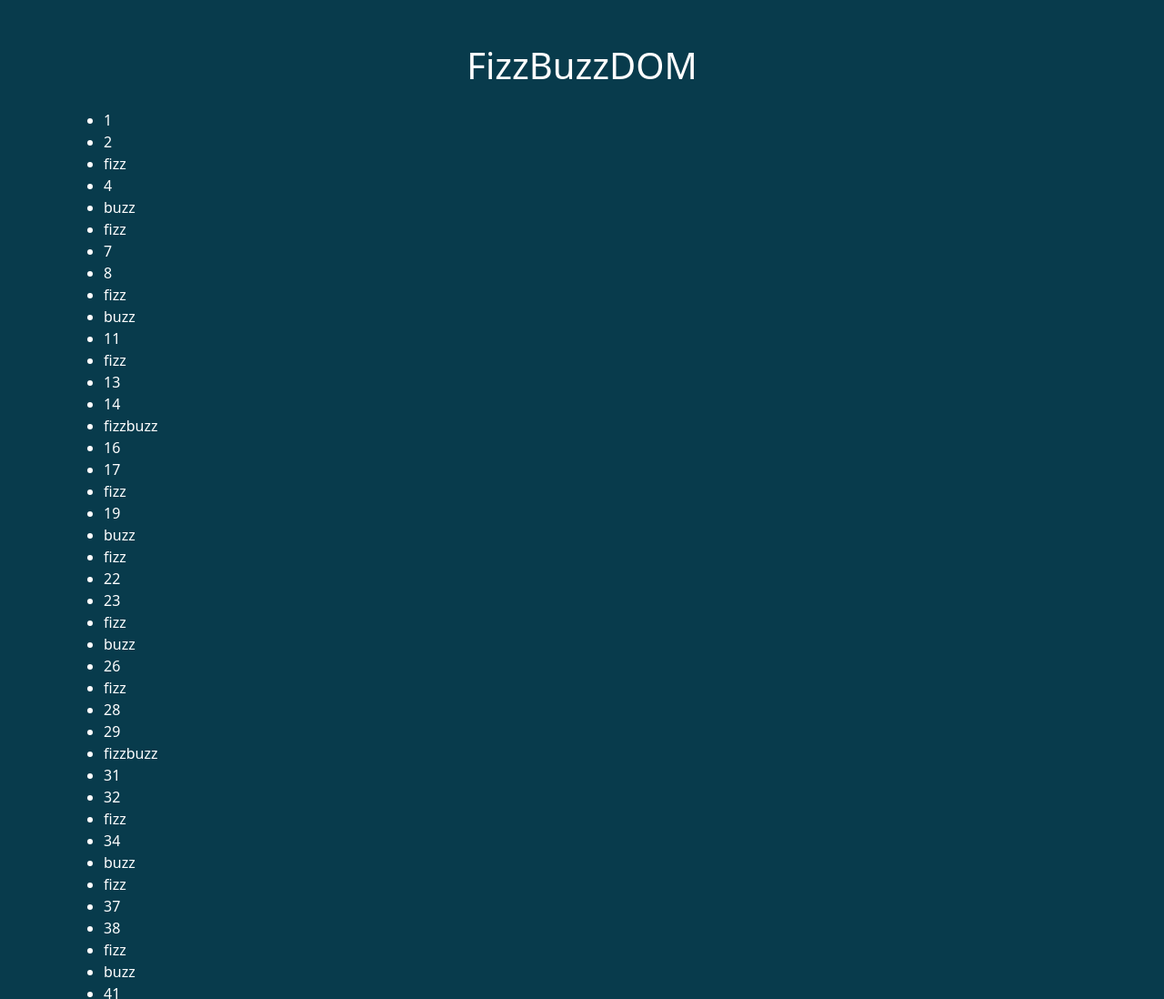
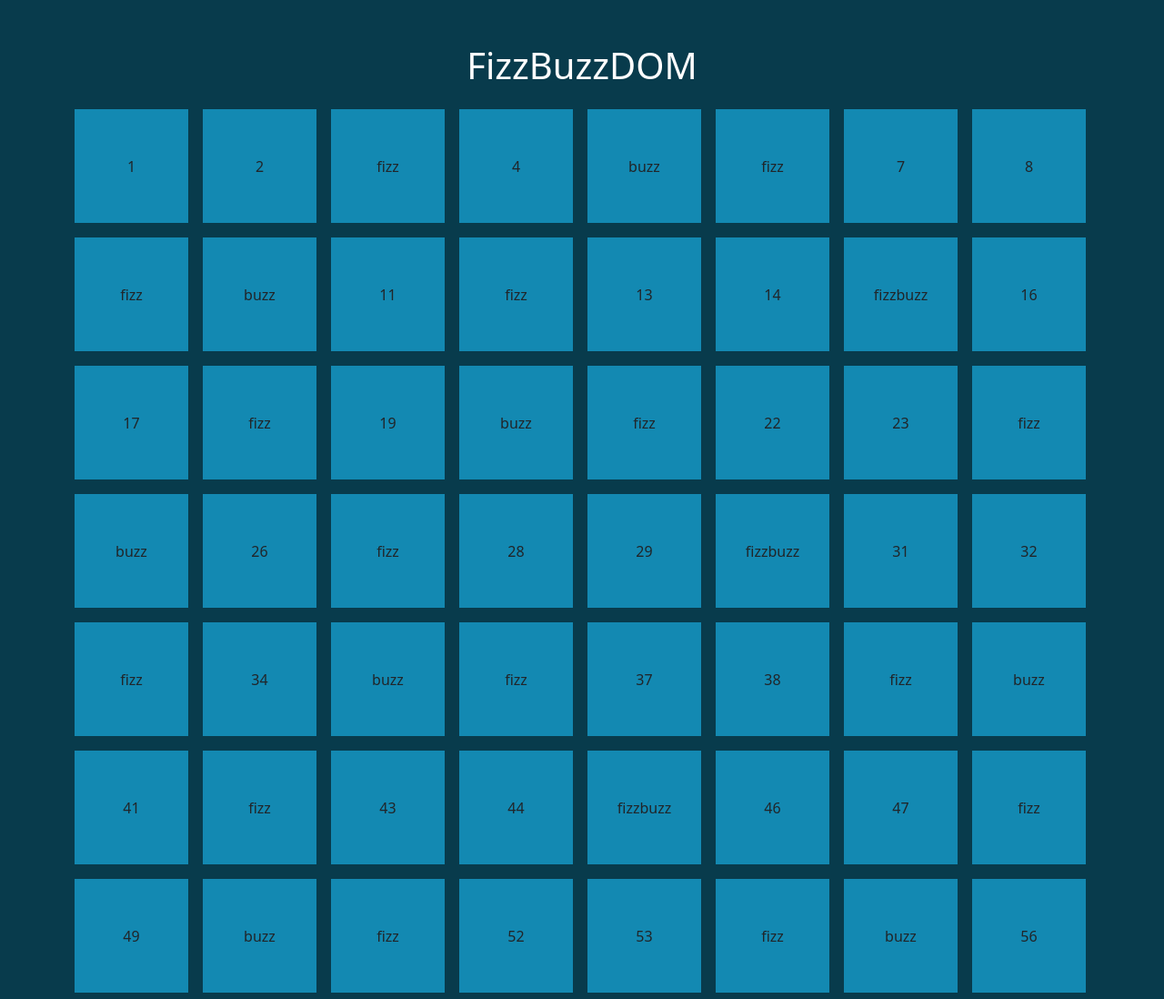
Before and after one commit to BiagioCaputo/js-fizzbuzz, a plain HTML site: page index.html in a window 1280 px wide. Shown: the top 1098 px of the page at 91% size. Drawn offline with nearby package versions, Linux system fonts and the light colour scheme.

Commit message:
migliorato il layout e cambiato da get id a query per controllare classi

```diff
--- a/css/style.css
+++ b/css/style.css
@@ -1,3 +1,10 @@
 .bg-blue{
     background-color: #083B4C;
 }
+
+
+.square{
+    width: 125px;
+    height: 125px;
+    background-color:#1389B2;
+}
--- a/index.html
+++ b/index.html
@@ -10,10 +10,10 @@
     <script defer src="js/script.js"></script>
 </head>
 <body class="bg-blue">
-    <main class="container py-5 text-white">
+    <main class="container py-5 ">
         <h1 class="text-white text-center mb-4">FizzBuzzDOM</h1>
 
-        <div id="ul-container">
+        <div class="ul-container  text-center">
             <ul>
 
             </ul>
--- a/js/script.js
+++ b/js/script.js
@@ -6,11 +6,11 @@ console.log("JS OK")
 
 //recupero il contenitore della mia lista
 
-const containerUl = document.getElementById("ul-container")
+const containerUl = document.querySelector(".ul-container")
 
 //inizializzo la mia lista
 
-let listNumbers = "<ul>";
+let listNumbers = '<ul class="list-unstyled d-flex gap-3 flex-wrap">';
 
 //ciclo for per i numeri da 1 a 100
 for(let i = 1; i <= 100; i++){
@@ -33,11 +33,11 @@ for(let i = 1; i <= 100; i++){
         number = "fizzbuzz";
     }
     //salvo la mia variabile nel mio li
-    listNumbers += ` <li>${number}</li>` ;
+    listNumbers += ` <li class="square d-flex align-items-center justify-content-center"><span>${number}</span></li>` ;
 }
 
 //chiudo la mia lista
 listNumbers += "</ul>";
 
 //pubblico la mia lista nell'html
-containerUl.innerHTML = listNumbers;
+containerUl.innerHTML += listNumbers;
```
